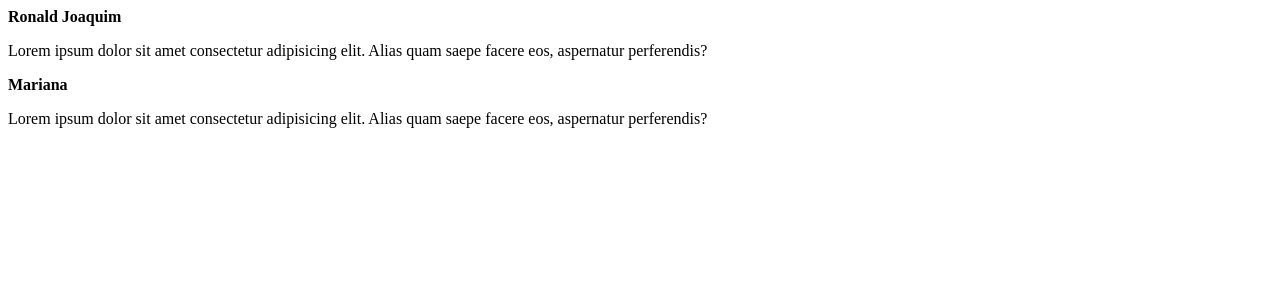
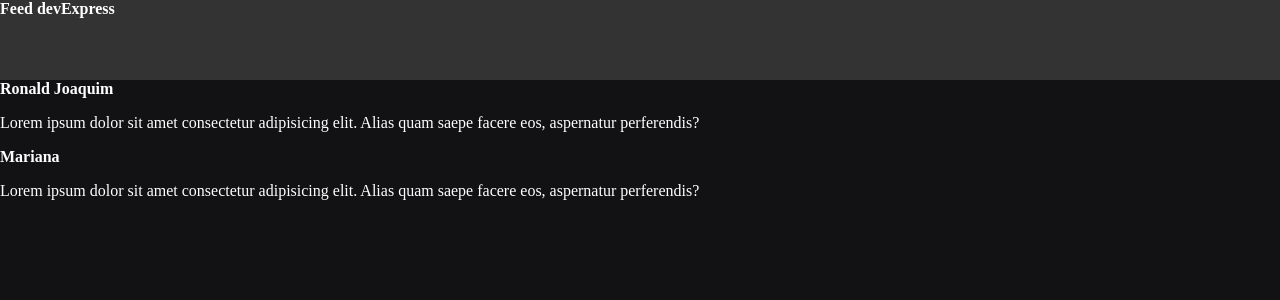
Before and after one commit to Ronald-Joaquim/Fundamentos-Ignite, a React (Vite) app: page / in a window 1280 px wide. Shown: the top 300 px of the page. Built offline with nearby package versions, Linux system fonts and the light colour scheme.

Commit message:
CSS Modules

```diff
--- a/src/App.jsx
+++ b/src/App.jsx
@@ -1,8 +1,10 @@
 import { Post } from "./Post";
-
+import { Header } from "./components/Header";
+import "./styles.css";
 export function App() {
   return (
     <div>
+      <Header />
       <Post
         author="Ronald Joaquim"
         content="Lorem ipsum dolor sit amet consectetur adipisicing elit. Alias quam saepe facere eos, aspernatur perferendis? "
--- /dev/null
+++ b/src/components/Header.jsx
@@ -0,0 +1,9 @@
+import styles from "./Header.module.css";
+
+export function Header() {
+  return (
+    <header className={`${styles.header}`}>
+      <strong>Feed devExpress</strong>
+    </header>
+  );
+}
--- /dev/null
+++ b/src/components/Header.module.css
@@ -0,0 +1,4 @@
+.header {
+  background: #333;
+  height: 80px;
+}
--- /dev/null
+++ b/src/styles.css
@@ -0,0 +1,6 @@
+body {
+  background: #121214;
+  color: #ffff;
+  margin: 0;
+  padding: 0;
+}
```
